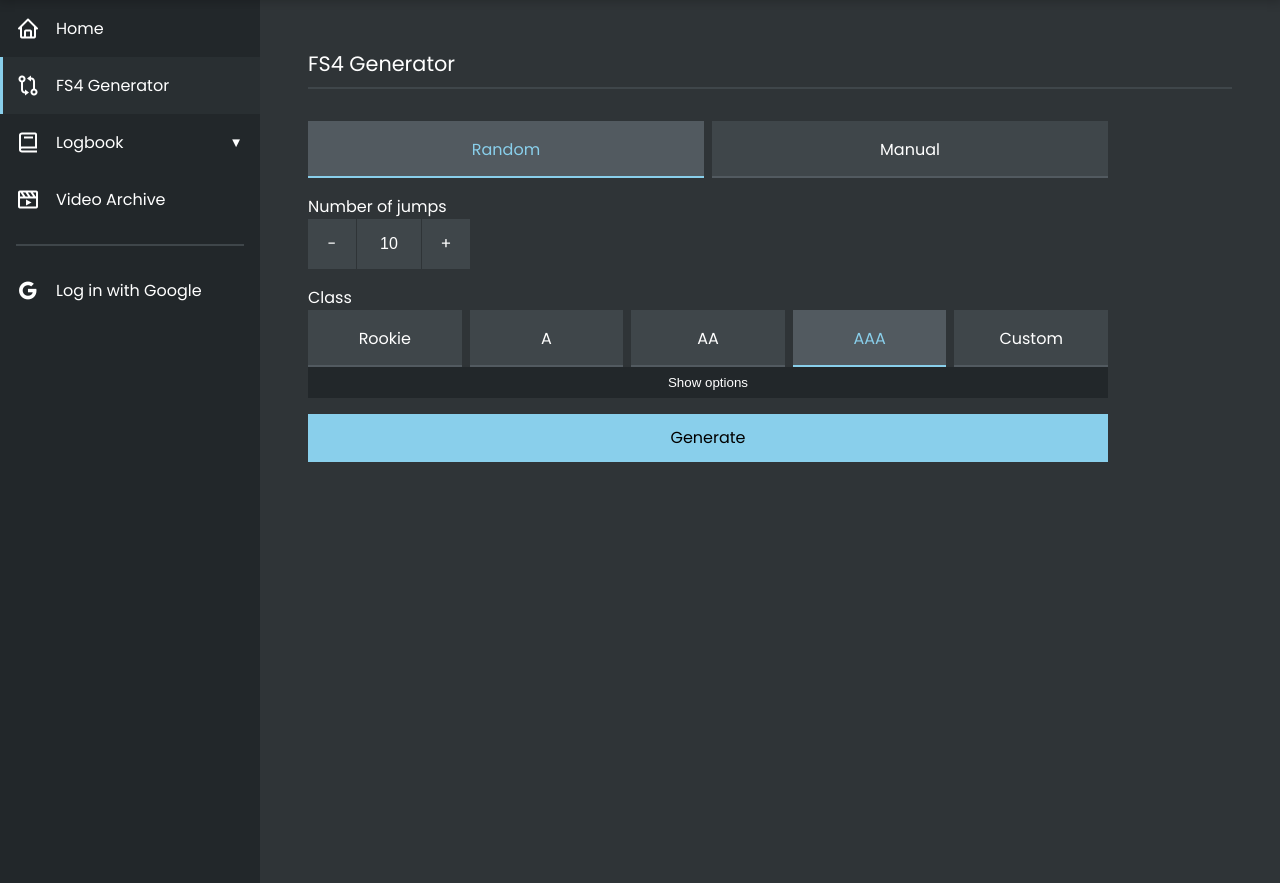
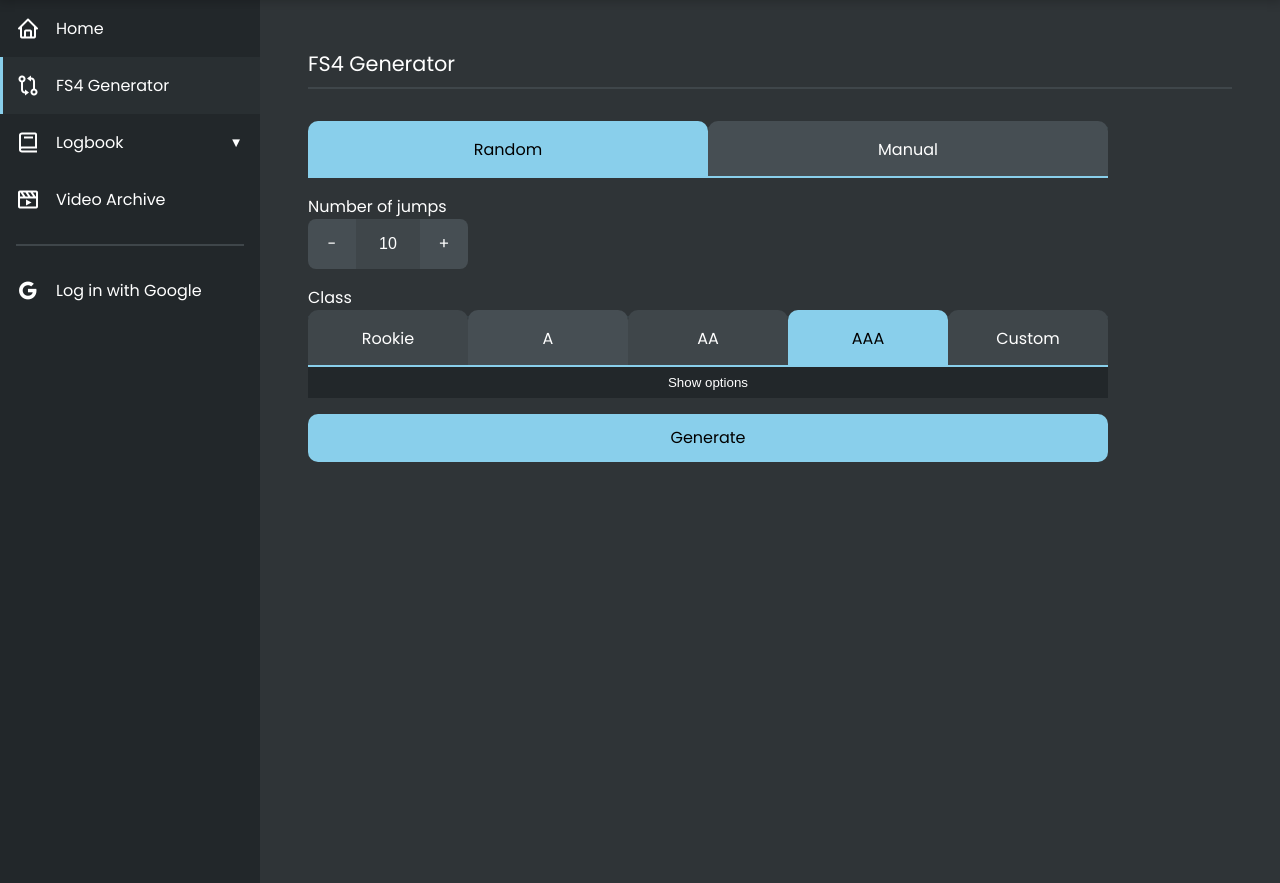
Before and after one commit to SamuelRosander/skydive, a Flask app: page /divegenerator/ in a window 1280 px wide. Shown: the part 61-944 px from the top of the page. Run offline with Flask 3, Linux system fonts and the light colour scheme.

Commit message:
Update CSS

```diff
--- a/skydive/static/divegenerator.js
+++ b/skydive/static/divegenerator.js
@@ -10,7 +10,10 @@
 
 
     document.getElementById("rows-container").addEventListener("click", function (event) {
-        if (event.target.classList.contains("btn") && event.target.textContent === "Clear") {
+        if (
+            event.target.classList.contains("btn") &&
+            event.target.dataset.action === "clear"
+        ) {
             const row = event.target.closest(".flex-row");
             if (row) {
                 row.querySelectorAll("input").forEach(input => input.value = "");
@@ -302,9 +305,10 @@
 
     const clearButton = document.createElement("button");
     clearButton.type = "button";
-    clearButton.className = "btn mb-0";
+    clearButton.className = "btn mb-0 delete";
     clearButton.id = `clear-${currentRows}`;
-    clearButton.textContent = "Clear";
+    clearButton.textContent = "×";
+    clearButton.dataset.action = "clear";
 
     row.appendChild(clearButton);
     rowsContainer.appendChild(row);
--- a/skydive/static/style.css
+++ b/skydive/static/style.css
@@ -15,9 +15,11 @@
     --logo-bg-color: hsl(205, 8%, 27%);
     --form-color: hsl(205, 8%, 27%);
     --form-color-hover: hsl(205, 8%, 35%);
+    --form-color-lighter: hsl(205, 8%, 30%);
     --form-color-darker: hsl(205, 12%, 16%);
     --main-color: hsl(197, 71%, 73%);
     --main-color-hover: hsl(197, 46%, 57%);
+    --delete-color: hsl(0, 100%, 62%);
     --flash-success-color: #70d589;
     --flash-message-color: #a170d5;
     --flash-warning-color: #ad9032;
@@ -236,13 +238,20 @@
 
 .form-number {
     display: flex;
-    gap: 1px;
 }
 
-.form-number button {
-    background-color: var(--form-color);
+.form-number .btn {
+    background-color: var(--form-color-lighter);
     color: var(--text-color);
     width: 3rem;
+}
+
+.form-number .btn-decrement {
+    border-radius: 8px 0 0 8px;
+}
+
+.form-number .btn-increment {
+    border-radius: 0 8px 8px 0;
 }
 
 .form-number button:hover {
@@ -258,7 +267,6 @@
     justify-content: space-between;
     width: 100%;
     display: flex;
-    gap: 0.5rem;
     align-items: center;
     margin-bottom: 1rem;
 }
@@ -292,6 +301,7 @@
     color: var(--text-color-inverted);
     display: block;
     margin-bottom: 1rem;
+    border-radius: 10px;
 }
 
 .btn:hover {
@@ -318,9 +353,14 @@
     padding: 1rem 0;
     display: inline-block;
     user-select: none;
-    box-shadow: inset 0 -2px 0 var(--form-color-hover);
+    box-shadow: inset 0 -2px 0 var(--main-color);
     text-align: center;
     overflow: hidden;
+    border-radius: 10px 10px 0 0;
+}
+
+.radio_option:nth-of-type(even) {
+    background-color: var(--form-color-lighter);
 }
 
 .radio_option:hover {
--- a/skydive/templates/divegenerator.html
+++ b/skydive/templates/divegenerator.html
@@ -16,11 +16,12 @@
   <form id="randomForm" action="" method="get">
     <label for="num_jumps">Number of jumps</label>
     <div class="form-number">
-      <button type="button" class="btn" onClick="changeNum('num_jumps', -1)">-</button>
+      <button type="button" class="btn btn-decrement" onClick="changeNum('num_jumps', -1)">-</button>
       <input class="form" id="num_jumps" name="num_jumps" type="number"
         value="{{ request.args.get('num_jumps') or '10' }}">
-      <button type="button" class="btn" onClick="changeNum('num_jumps', 1)">+</button>
+      <button type="button" class="btn btn-increment" onClick="changeNum('num_jumps', 1)">+</button>
     </div>
+
 
     <label for="class">Class</label>
     <div class="flex-row mb-0">
@@ -47,9 +48,9 @@
     <div id="dive-options-wrapper" class="disabled">
       <label for="num_points">Min points per jump</label>
       <div class="form-number">
-        <button type="button" class="btn" onClick="changeNum('num_points', -1)">-</button>
+        <button type="button" class="btn btn-decrement" onClick="changeNum('num_points', -1)">-</button>
         <input class="form" id="num_points" name="num_points" type="number" value="4">
-        <button type="button" class="btn" onClick="changeNum('num_points', 1)">+</button>
+        <button type="button" class="btn btn-increment" onClick="changeNum('num_points', 1)">+</button>
       </div>
       <div class="dive-options-flex-wrapper">
         <div class="checkbox-wrapper">
@@ -100,7 +101,7 @@
   </form>
 
   <form id="manualForm" onsubmit="generateUrl(event)" method="get">
-    <button type="button" class="btn" id="clear-all-btn">Clear All</button>
+    <button type="button" class="btn delete-frame" id="clear-all-btn">Clear All</button>
     <div id="rows-container">
       {% set rows = program if program else range(3) %}
       {% for i in range(rows | length) %}
@@ -111,13 +112,14 @@
               maxlength="2" autocomplete="off"
               value="{{ rows[i][j] if program and j < rows[i]|length else '' }}">
           {% endfor %}
-          <button type="button" class="btn mb-0" id="clear-{{i}}">Clear</button>
+          <button type="button" class="btn mb-0 delete" id="clear-{{i}}" data-action="clear">
+            &times;</button>
         </div>
       {% endfor %}
     </div>
     <div class="flex-row">
       <button type="submit" class="btn">Generate</button>
-      <button type="button" class="btn uncolored" id="add_row">Add row</button>
+      <button type="button" class="btn frame" id="add_row">Add row</button>
     </div>
   </form>
 </div>
```
Also changed, not shown: other parts of skydive/static/style.css (+35 -9 lines).
